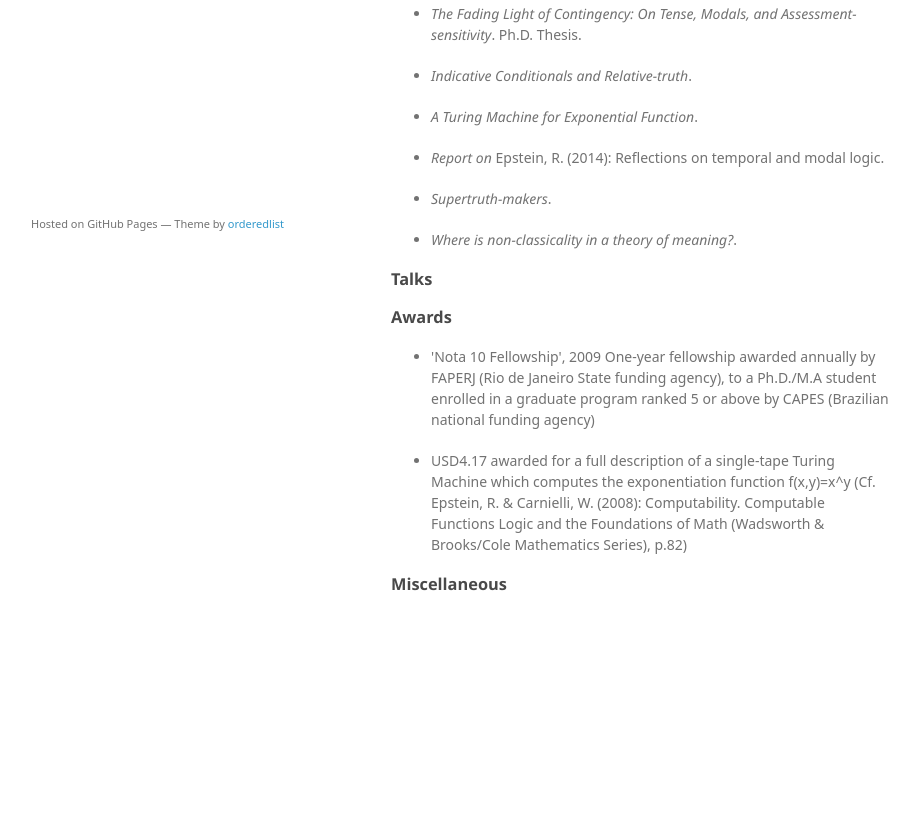
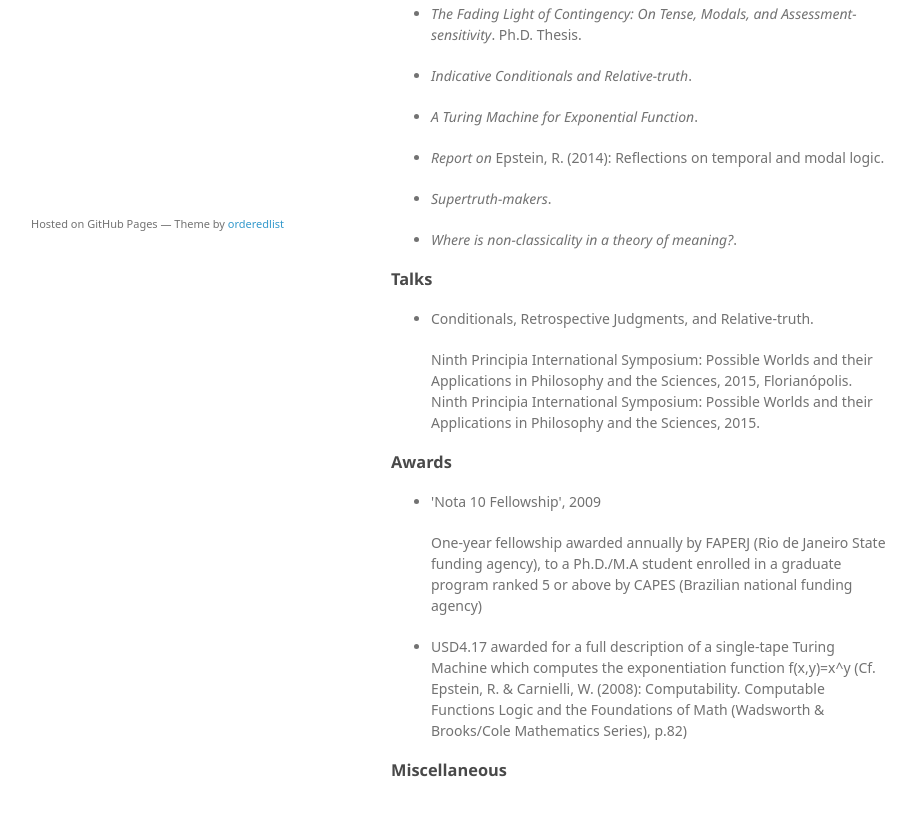
Before and after one commit to pmflemos/pmflemos.github.io, a plain HTML site: page index.html in a window 1280 px wide. Shown: the part 497-1312 px from the top of the page, without its empty margins (179-1098 px from the left). Before the commit the page ends 1160 px from the top, so only its background shows below. Drawn offline with Linux system fonts and the light colour scheme; a web font is replaced by a local one.

Commit message:
Replace master branch with page content via GitHub

```diff
--- a/index.html
+++ b/index.html
@@ -45,12 +45,23 @@
 <h3>
 <a id="talks" class="anchor" href="#talks" aria-hidden="true"><span aria-hidden="true" class="octicon octicon-link"></span></a>Talks</h3>
 
+<ul>
+<li>
+<p>Conditionals, Retrospective Judgments, and Relative-truth.</p>
+
+<p>Ninth Principia International Symposium: Possible Worlds and their Applications in Philosophy and the Sciences, 2015, Florianópolis. Ninth Principia International Symposium: Possible Worlds and their Applications in Philosophy and the Sciences, 2015.</p>
+</li>
+</ul>
+
 <h3>
 <a id="awards" class="anchor" href="#awards" aria-hidden="true"><span aria-hidden="true" class="octicon octicon-link"></span></a>Awards</h3>
 
 <ul>
-<li><p>'Nota 10 Fellowship', 2009
-One-year fellowship awarded annually by FAPERJ (Rio de Janeiro State funding agency), to a Ph.D./M.A student enrolled in a graduate program ranked 5 or above by CAPES (Brazilian national funding agency)</p></li>
+<li>
+<p>'Nota 10 Fellowship', 2009</p>
+
+<p>One-year fellowship awarded annually by FAPERJ (Rio de Janeiro State funding agency), to a Ph.D./M.A student enrolled in a graduate program ranked 5 or above by CAPES (Brazilian national funding agency)</p>
+</li>
 <li><p>USD4.17 awarded for a full description of a single-tape Turing Machine which computes the exponentiation function f(x,y)=x^y (Cf. Epstein, R. &amp; Carnielli, W. (2008): Computability. Computable Functions Logic and the Foundations of Math (Wadsworth &amp; Brooks/Cole Mathematics Series), p.82)</p></li>
 </ul>
 
```
Also changed, not shown: params.json (+1 -1 lines).
